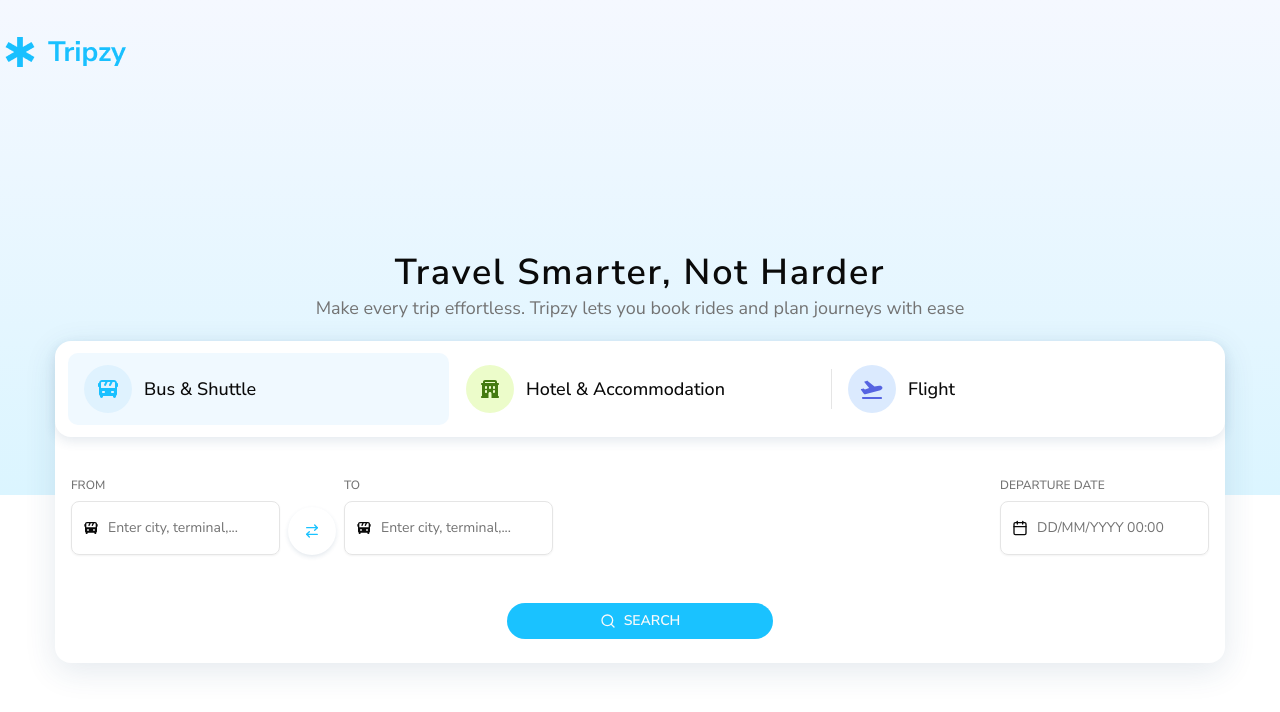
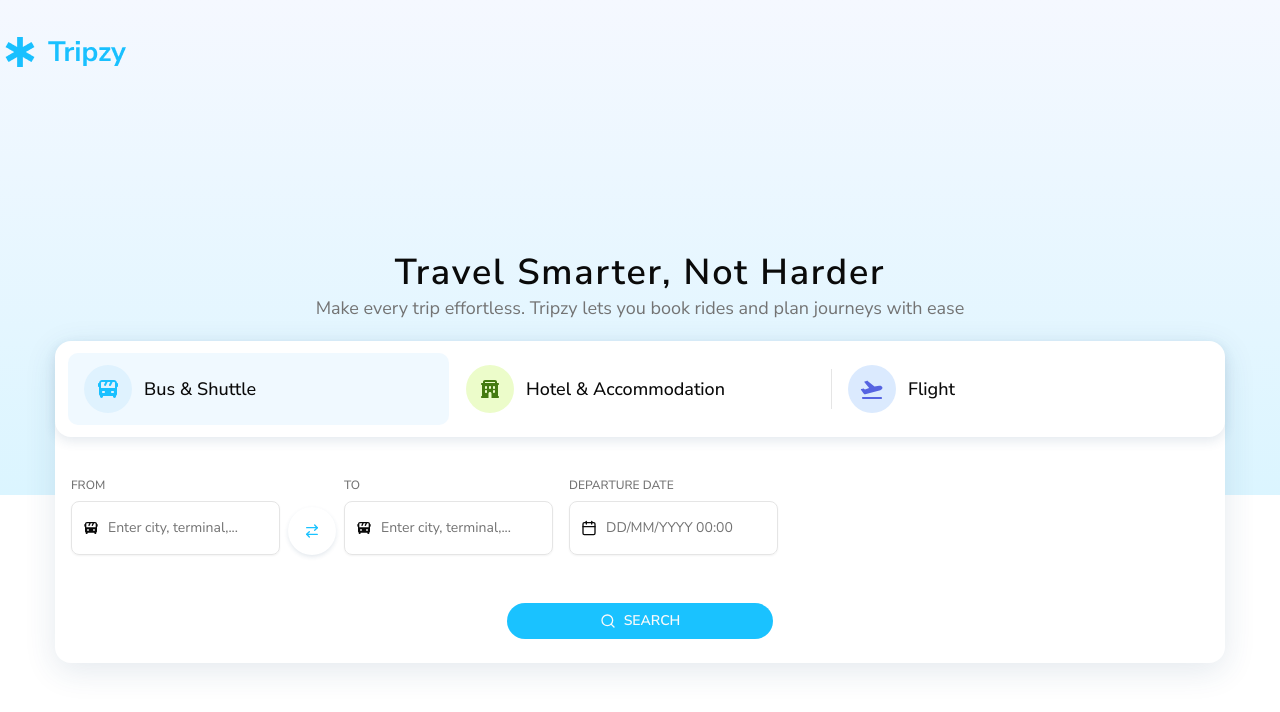
Before and after one commit to varia418/tripzy-frontend-test-nhan, a Next.js app: page / in a window 1280 px wide. Shown: the top 712 px of the page. Built offline with nearby package versions, Linux system fonts and the light colour scheme.

Commit message:
Update grid style to prevent row stretching

```diff
--- a/components/BookingForm.tsx
+++ b/components/BookingForm.tsx
@@ -114,8 +114,8 @@ function BookingForm({ locationData }: { locationData: LocationData }) {
             onSubmit={handleSubmit(onSubmit)}
             className="flex w-full flex-col items-center gap-6"
           >
-            <div className="flex w-full items-center justify-between gap-4 p-4">
-              <div className="grid grid-flow-col grid-rows-[repeat(3,auto)] gap-2">
+            <div className="flex w-full gap-4 p-4">
+              <div className="grid grid-flow-col grid-rows-[repeat(3,minmax(0,max-content))] gap-2">
                 <FormField
                   control={control}
                   name="from"
@@ -158,7 +158,7 @@ function BookingForm({ locationData }: { locationData: LocationData }) {
                   )}
                 />
               </div>
-              <div className="grid grid-flow-col grid-rows-[repeat(3,auto)] gap-2">
+              <div className="grid grid-flow-col grid-rows-[repeat(3,minmax(0,max-content))] gap-2">
                 <FormField
                   control={control}
                   name="departureDate"
```
